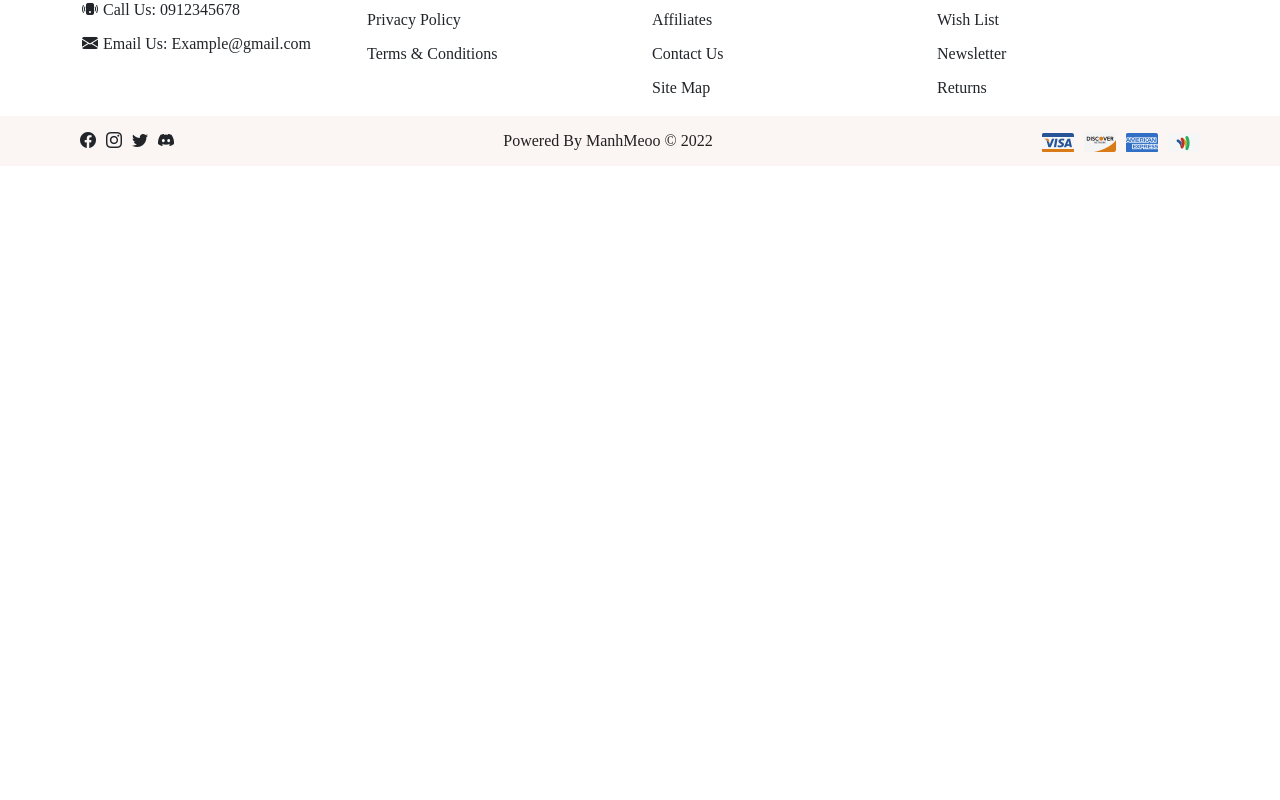
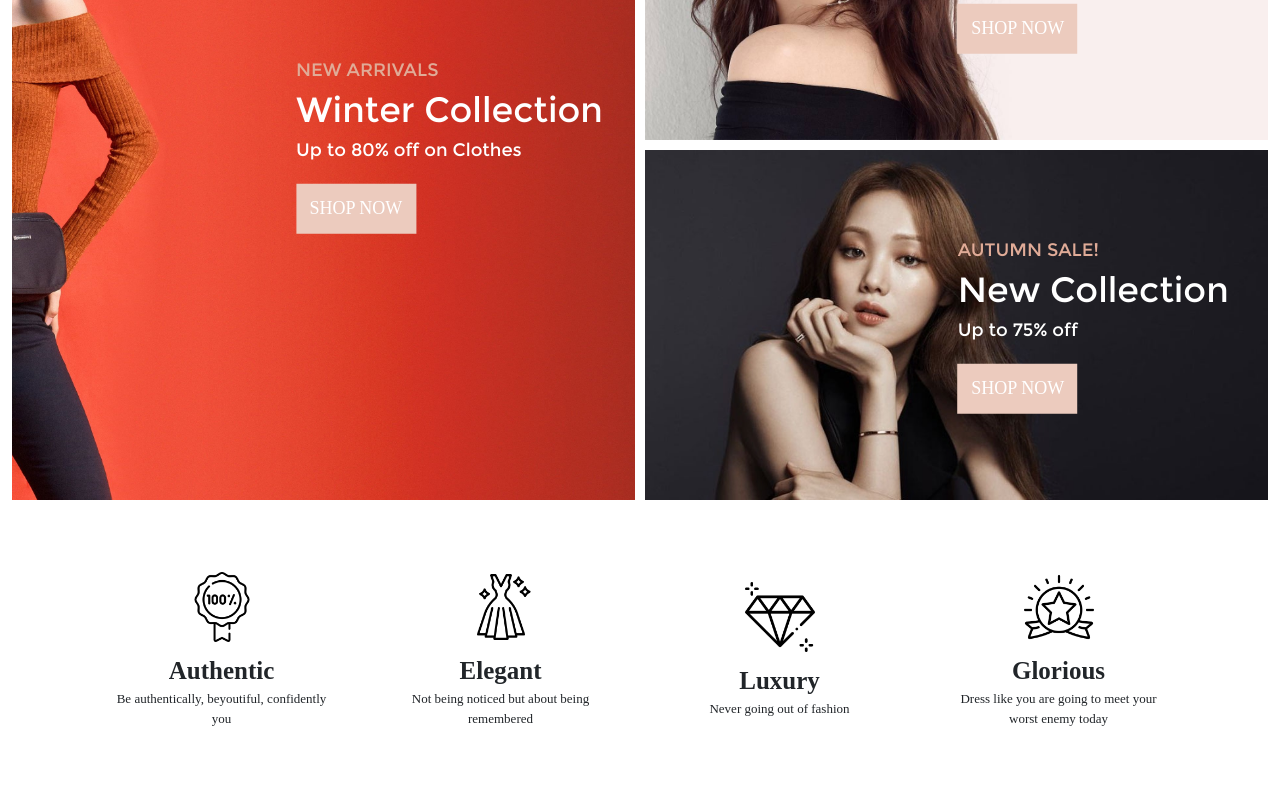
Before and after one commit to manhmeoo/meostore, a React (Create React App) app: page / in a window 1280 px wide. Shown: the part 1140-1940 px from the top of the page. Before the commit the page ends 1306 px from the top, so only its background shows below. Built offline with nearby package versions, Linux system fonts and the light colour scheme; a web font is replaced by a local one.

Commit message:
done welcome section

```diff
--- a/src/pages/home/Home.jsx
+++ b/src/pages/home/Home.jsx
@@ -2,12 +2,14 @@ import React from "react";
 import Footer from "../../components/footer/Footer";
 import Header from "../../components/header/Header";
 import Banner from "./banner/Banner";
+import WelcomeSection from "./welcomeSection/WelcomeSection";
 
 const Home = () => {
   return (
     <>
       <Header></Header>
       <Banner></Banner>
+      <WelcomeSection></WelcomeSection>
       <Footer></Footer>
     </>
   );
--- /dev/null
+++ b/src/pages/home/welcomeSection/WelcomeSection.css
@@ -0,0 +1,145 @@
+.welcome-container {
+  display: grid;
+  gap: 10px;
+  margin-top: 10px;
+}
+
+.welcome-container img {
+  width: 100%;
+  height: 100%;
+  object-fit: cover;
+  transition: all 0.5s;
+}
+
+.welcome-container .campain1 {
+  top: 50%;
+  left: unset;
+  right: 5%;
+  transform: translateY(-50%);
+  position: absolute;
+}
+
+.welcome-container .campain-details .main,
+.welcome-container .campain-details .sub {
+  color: #fff;
+}
+
+.welcome-container .campain-details .season {
+  color: #e0ab97;
+}
+
+.welcome-right-top .campain-details .main,
+.welcome-right-top .campain-details .sub {
+  color: #212121;
+}
+
+.welcome-container .campain-details .main {
+  font-size: 15px;
+}
+
+.welcome-right-top {
+  overflow: hidden;
+  position: relative;
+}
+
+.welcome-left img:hover {
+  transform: scale(1.05);
+}
+
+.welcome-right-top:hover img {
+  transform: scale(1.05);
+}
+
+.welcome-right-bottom:hover img {
+  transform: scale(1.05);
+}
+
+.welcome-right-bottom {
+  overflow: hidden;
+  position: relative;
+}
+
+.welcome-left {
+  overflow: hidden;
+  position: relative;
+}
+
+.welcome-right {
+  display: grid;
+  gap: 10px;
+  overflow: hidden;
+}
+
+.welcome-right img {
+  max-height: 350px;
+}
+
+.welcome-slogan {
+  display: grid;
+  justify-content: center;
+  align-items: center;
+  grid-template-columns: repeat(2, 1fr);
+}
+
+.welcome-slogan-details img {
+  width: 70px;
+  aspect-ratio: 1;
+  object-fit: contain;
+  transition: all 0.5s;
+}
+
+.welcome-slogan-details {
+  width: 80%;
+  height: 250px;
+  margin: auto;
+  display: flex;
+  justify-content: center;
+  align-items: center;
+  flex-direction: column;
+  text-align: center;
+}
+
+.welcome-slogan-details:hover .img-fluid {
+  transform: scale(1.2);
+}
+
+.welcome-slogan-details .slogan {
+  font-weight: bolder;
+  font-size: 25px;
+  margin-top: 10px;
+}
+
+.welcome-slogan-details .slogan-sup {
+  font-weight: lighter;
+  font-size: 13px;
+}
+@media (min-width: 1024px) {
+  .welcome-container {
+    display: grid;
+    grid-template-columns: repeat(2, 1fr);
+    grid-template-rows: 1fr;
+    gap: 10px;
+    margin-top: 10px;
+  }
+
+  .welcome-container .campain1 {
+    top: 50%;
+    left: unset;
+    right: 15%;
+    transform: translate(20%, -50%);
+    position: absolute;
+    max-width: 350px;
+  }
+
+  .welcome-container .campain-details .main {
+    font-size: 35px;
+  }
+
+  .welcome-slogan {
+    grid-template-columns: repeat(4, 1fr);
+  }
+
+  .welcome-slogan-details {
+    height: 300px;
+  }
+}
--- /dev/null
+++ b/src/pages/home/welcomeSection/WelcomeSection.jsx
@@ -0,0 +1,79 @@
+import React from "react";
+import "./WelcomeSection.css";
+import Welcome15 from "../../../assets/imgs/welcome15.jpg";
+import Welcome12 from "../../../assets/imgs/welcome12.jpg";
+import Welcome13 from "../../../assets/imgs/welcome13.jpg";
+import Authentic from "../../../assets/imgs/authentic.png";
+import Elegant from "../../../assets/imgs/elegant.png";
+import Luxury from "../../../assets/imgs/luxury.png";
+import Glorious from "../../../assets/imgs/glorious.png";
+
+const WelcomeSection = () => {
+  return (
+    <>
+      <div className="container-fluid" style={{ maxWidth: "1920px" }}>
+        <div className="welcome-container">
+          <div className="welcome-left">
+            <img src={Welcome15} alt="welcome" />
+            <div className="campain-details campain1">
+              <div className="campain-text season">New Arrivals</div>
+              <div className="campain-text main">Winter Collection</div>
+              <div className="campain-text sub">Up to 80% off on Clothes</div>
+              <button className="campain-text-btn">SHOP NOW</button>
+            </div>
+          </div>
+          <div className="welcome-right">
+            <div className="welcome-right-top">
+              <img src={Welcome12} alt="welcome" />
+              <div className="campain-details campain1">
+                <div className="campain-text season">Autumn Sale!</div>
+                <div className="campain-text main">New Collection</div>
+                <div className="campain-text sub">Up to 75% off</div>
+                <button className="campain-text-btn">SHOP NOW</button>
+              </div>
+            </div>
+            <div className="welcome-right-bottom">
+              <img src={Welcome13} alt="welcome" />
+              <div className="campain-details campain1">
+                <div className="campain-text season">Autumn Sale!</div>
+                <div className="campain-text main">New Collection</div>
+                <div className="campain-text sub">Up to 75% off</div>
+                <button className="campain-text-btn">SHOP NOW</button>
+              </div>
+            </div>
+          </div>
+        </div>
+        <div className="welcome-slogan container">
+          <div className="welcome-slogan-details">
+            <img src={Authentic} className="img-fluid" alt="Authentic" />
+            <div className="slogan">Authentic</div>
+            <div className="slogan-sup">
+              Be authentically, beyoutiful, confidently you
+            </div>
+          </div>
+          <div className="welcome-slogan-details">
+            <img src={Elegant} className="img-fluid" alt="Elegant" />
+            <div className="slogan">Elegant</div>
+            <div className="slogan-sup">
+              Not being noticed but about being remembered
+            </div>
+          </div>
+          <div className="welcome-slogan-details">
+            <img src={Luxury} className="img-fluid" alt="Luxury" />
+            <div className="slogan">Luxury</div>
+            <div className="slogan-sup">Never going out of fashion</div>
+          </div>
+          <div className="welcome-slogan-details">
+            <img src={Glorious} className="img-fluid" alt="Glorious" />
+            <div className="slogan">Glorious</div>
+            <div className="slogan-sup">
+              Dress like you are going to meet your worst enemy today
+            </div>
+          </div>
+        </div>
+      </div>
+    </>
+  );
+};
+
+export default WelcomeSection;
```
Also changed, not shown: src/pages/home/banner/Banner.jsx (+0 -11 lines).
